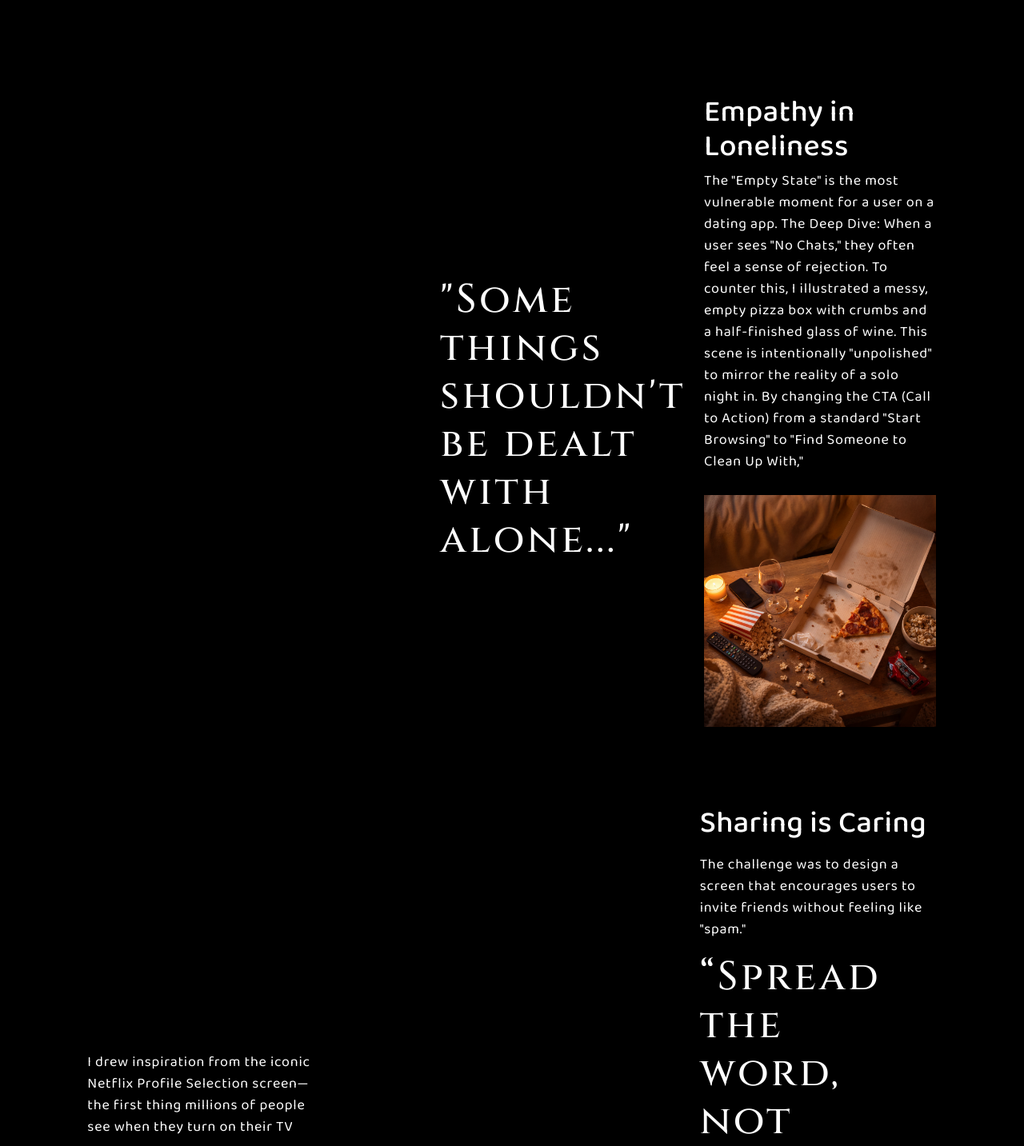
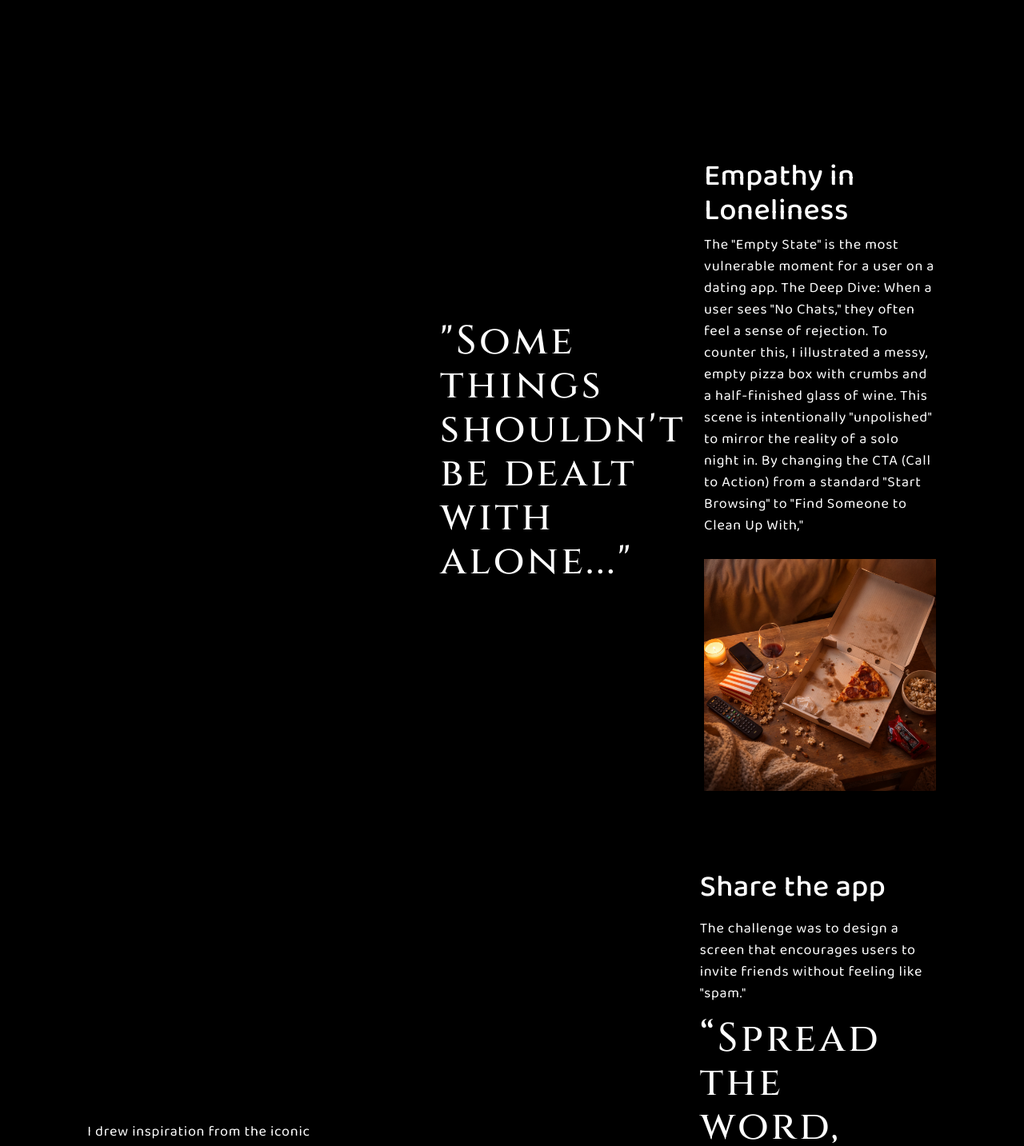
Before and after one commit to SirShabluli/portfolio, a Next.js app: page / in a window 1280 px wide. Shown: the part 2440-3873 px from the top of the page at 80% size. Built offline with nearby package versions, Linux system fonts and the light colour scheme.

Commit message:
added sticker effect

```diff
--- a/src/app/components/PhoneShowcase.js
+++ b/src/app/components/PhoneShowcase.js
@@ -105,6 +105,9 @@ export default function PhoneShowcase({
             "slide-down": { y: -30, opacity: 0 },
             "slide-left": { x: -100, opacity: 0 },
             "slide-right": { x: 100, opacity: 0 },
+            "sticker": { scale: 0, rotation: -15, opacity: 0, ease: "back.out(1.7)" },
+            "sticker-left": { scale: 0, rotation: 15, x: -50, opacity: 0, ease: "back.out(1.7)" },
+            "sticker-right": { scale: 0, rotation: -15, x: 50, opacity: 0, ease: "back.out(1.7)" },
           };
 
           // אנימציה לפי סדר הקבוצות
--- a/src/app/globals.css
+++ b/src/app/globals.css
@@ -98,7 +98,7 @@ h3 {
     font-family: var(--font-cinzel);
     font-weight: 500;
     font-size: 3.125rem;
-    line-height: 120%;
+    line-height: 110%;
     letter-spacing: 0.07em;
   }
 }
--- a/src/app/page.js
+++ b/src/app/page.js
@@ -21,7 +21,7 @@ export default function Home() {
   // Configuration for each section
   const sections = [
     { xPosition: 0, rotation: 0, screenIndex: 2 },
-    { xPosition: -25, rotation: Math.PI * 0.15, screenIndex: 0 },
+    { xPosition: -25, rotation: Math.PI * 0.1, screenIndex: 0 },
     { xPosition: 0, rotation: Math.PI * 0, screenIndex: 4 },
     { xPosition: 0, rotation: Math.PI * -2, screenIndex: 1 },
     { xPosition: 25, rotation: Math.PI * 0, screenIndex: 3 },
@@ -143,12 +143,12 @@ export default function Home() {
             <div
               className={`col-span-4 md:col-span-3 ${outline} md:col-start-2 flex flex-col justify-center gap-5`}
             >
-              <h2 data-animate="0">Merging Private Spaces</h2>
-              <p data-animate="0">
+              <h2>Merging Private Spaces</h2>
+              <p>
                 This represents the &quot;Co-watching&quot; goal of the
                 app.{" "}
               </p>
-              <p data-animate="0">
+              <p>
                 {" "}
                 it acknowledges the long-term potential of a relationship. It
                 moves the focus from a digital &quot;hit&quot; to a real-world
@@ -191,7 +191,9 @@ export default function Home() {
             <div
               className={`col-span-4 md:col-span-3 md:col-start-9 ${outline} flex flex-col justify-center gap-2`}
             >
-              <h2 data-animate="2">Empathy in Loneliness</h2>
+              <h2 data-animate="2" className="mt-20">
+                Empathy in Loneliness
+              </h2>
 
               <p data-animate="2">
                 The "Empty State" is the most vulnerable moment for a user on a
@@ -204,6 +206,7 @@ export default function Home() {
                 With,"
               </p>
               <Image
+                data-animate="3"
                 src="/images/tableafternight.png"
                 alt="Empty State Screen"
                 width={800}
@@ -224,20 +227,19 @@ export default function Home() {
             <div
               className={`col-span-4 md:col-span-3 ${outline} md:col-start-2 flex flex-col justify-center gap-5`}
             >
-              <p data-animate="2">
+              <p data-animate="4">
                 I drew inspiration from the iconic Netflix Profile Selection
                 screen—the first thing millions of people see when they turn on
                 their TV
               </p>
               <Image
-                data-animate="2"
+                data-animate="4"
                 src="/images/WhosWatching.png"
                 alt="Netflix Who's Watching screen"
                 width={800}
                 height={600}
                 className="w-full h-auto"
               />
-              <h3 data-animate="2">Here</h3>
             </div>
             <div
               className={`col-span-4 md:col-span-4 phone-pocket md:col-start-5 ${outline} flex items-center justify-center`}
@@ -245,7 +247,7 @@ export default function Home() {
             <div
               className={`col-span-4 md:col-span-3 md:col-start-9 ${outline} flex flex-col gap-4 justify-center`}
             >
-              <h2 data-animate="2">Sharing is Caring</h2>
+              <h2 data-animate="2">Share the app</h2>
               <p data-animate="2">
                 The challenge was to design a screen that encourages users to
                 invite friends without feeling like &quot;spam.&quot;
@@ -278,7 +280,7 @@ export default function Home() {
                 the literal interpretation of a common dating term:
               </p>
               <h3 data-animate="2">Catfish</h3>
-              <Lauryl data-animate="3" topText="Intended" bottomText="PUN" />
+
               <p data-animate="2">
                 By illustrating a grumpy cat wearing a fish hat, the app takes a
                 self-deprecating tone. This "wink" at the user transforms a
@@ -293,10 +295,16 @@ export default function Home() {
               className={`col-span-4 md:col-span-4 md:col-start-5 phone-pocket ${outline}`}
             ></div>
             <div
-              className={`pt-50 col-span-4 md:col-span-3 md:col-start-9 ${outline} flex flex-col gap-4`}
+              className={`pt-50 col-span-4 md:col-span-3 md:col-start-9 ${outline} items-center flex flex-col gap-4`}
             >
-              <h2 data-animate="2">Defusing Frustration</h2>
-              <p data-animate="2">
+              <h2 data-animate="3">Verification Failed</h2>
+              <Lauryl
+                data-animate="3"
+                data-animation="sticker"
+                topText="Intended"
+                bottomText="PUN"
+              />
+              <p data-animate="3">
                 Using a &quot;Pun&quot; as a tool for de-escalation.
               </p>
               <span
```
